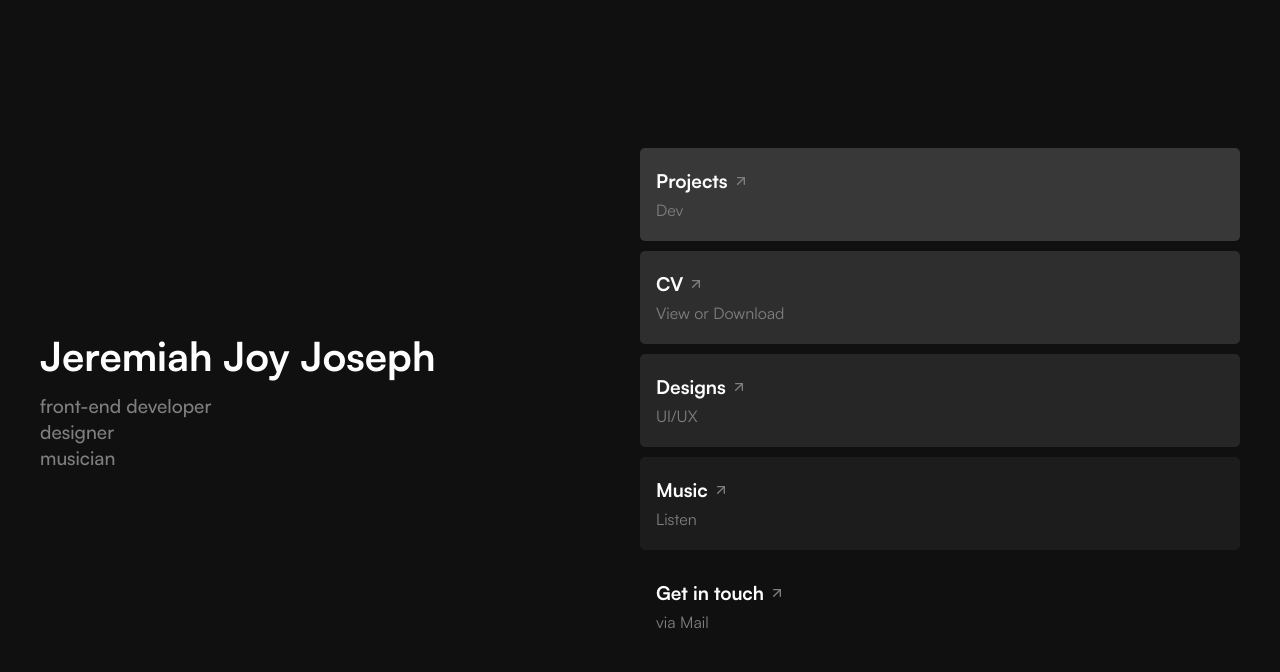
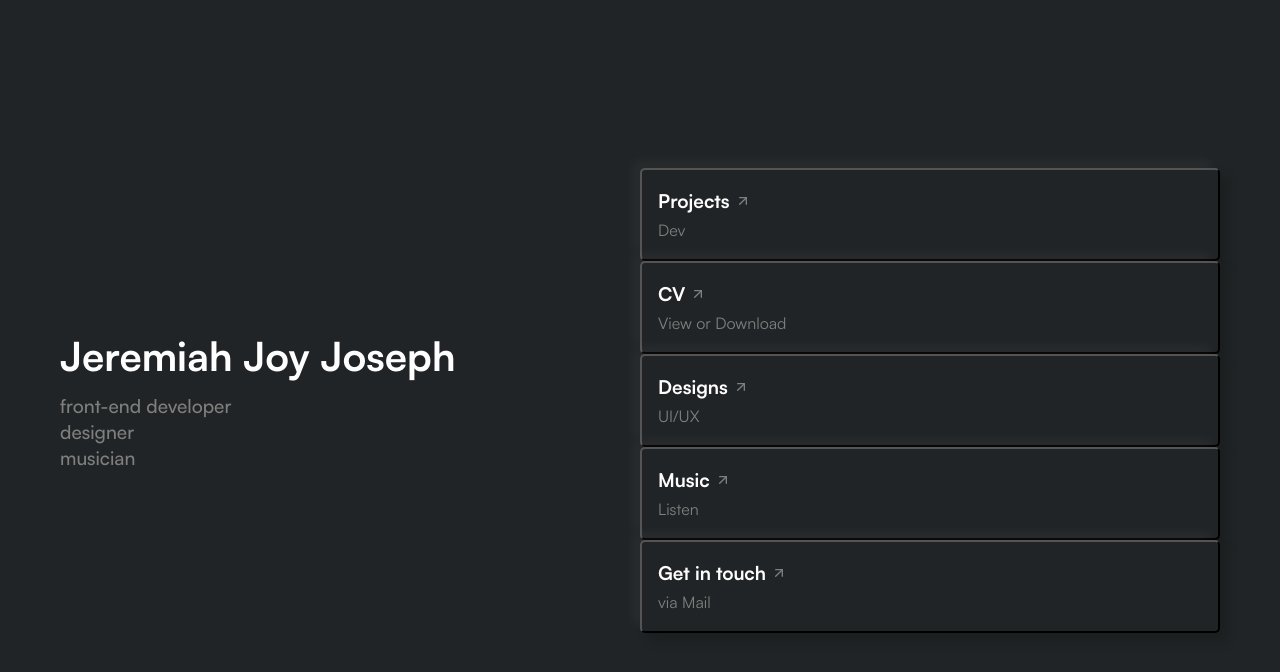
Before and after one commit to jeremiahjoyjoseph/my-web, a React (Create React App) app: page / in a window 1280 px wide. Shown: the top 672 px of the page. Built offline with nearby package versions, Linux system fonts and the light colour scheme.

Commit message:
inProgress : soft UI

```diff
--- a/src/components/organisms/card/card.jsx
+++ b/src/components/organisms/card/card.jsx
@@ -1,11 +1,11 @@
-import _ from 'lodash';
-import { useLocation, useNavigate } from 'react-router';
-import styled from 'styled-components';
-import { useTheme } from '../../../hooks/useTheme';
-import Icon from '../../atoms/Icon';
-import Ripple from '../../atoms/Ripple';
-import { cardClickDelay } from './util';
-import { saveAs } from 'file-saver';
+import _ from "lodash";
+import { useLocation, useNavigate } from "react-router";
+import styled from "styled-components";
+import { useTheme } from "../../../hooks/useTheme";
+import Icon from "../../atoms/Icon";
+import Ripple from "../../molecules/Ripple";
+import { cardClickDelay } from "./util";
+import { saveAs } from "file-saver";
 
 const Card = (props) => {
   const { theme } = useTheme();
@@ -14,26 +14,26 @@ const Card = (props) => {
 
   const handleClick = _.debounce(() => {
     switch (props.data.clickToAction) {
-      case 'navigate':
+      case "navigate":
         navigate(`/${props.data.route}`);
         break;
-      case 'external':
-        window.open(props.data.link, '_blank');
+      case "external":
+        window.open(props.data.link, "_blank");
         break;
-      case 'download':
-        saveAs(props.data.file, 'JeremiahJoyJoseph_Resume.pdf');
+      case "download":
+        saveAs(props.data.file, "JeremiahJoyJoseph_Resume.pdf");
         break;
-      case 'mail':
-        let params = props.data.subject || props.data.body ? '?' : '';
+      case "mail":
+        let params = props.data.subject || props.data.body ? "?" : "";
         if (props.data.subject)
           params += `subject=${encodeURIComponent(props.data.subject)}`;
         if (props.data.body)
-          params += `${props.data.subject ? '&' : ''}body=${encodeURIComponent(
+          params += `${props.data.subject ? "&" : ""}body=${encodeURIComponent(
             props.data.body
           )}`;
         window.open(`mailto:${props.data.email}${params}`);
         break;
-      case 'navigateNested':
+      case "navigateNested":
         navigate(`${location.pathname}/${props.data.route}`);
         break;
       default:
@@ -42,25 +42,20 @@ const Card = (props) => {
   }, cardClickDelay);
 
   return (
-    <Ripple
-      style={{ marginTop: props.index !== 0 ? 10 : 0 }}
-      disableRipple={props.data.clickToAction ? false : true}
-    >
-      <Wrapper
+    <NeuCardButton
+      onClick={handleClick}
       style={props.style}
-        onClick={handleClick}
       theme={theme}
       {...props}
     >
-        <CardTitle className='bold'>
+      <CardTitle className="bold">
         {props.data.title}
         {props.data.clickToAction && (
-            <Icon name='arrow_up_right' style={{ marginLeft: 5 }} />
+          <Icon name="arrow_up_right" style={{ marginLeft: 5 }} />
         )}
       </CardTitle>
       <CardSubtitle theme={theme}>{props.data.subtitle}</CardSubtitle>
-      </Wrapper>
-    </Ripple>
+    </NeuCardButton>
   );
 };
 
@@ -73,10 +68,8 @@ const Wrapper = styled.div`
   background-color: ${(props) => props.theme.colors.cardColors[props.index]};
   border-radius: 5px;
   width: 100%;
-  // &:hover {
-  //   background-color: ${(props) => props.theme.colors.button.background};
-  //   color: ${(props) => props.theme.colors.button.text};
-  // }
+  box-shadow: -8px -8px 12px rgba(255, 255, 255, 0.04),
+    8px 8px 12px rgba(0, 0, 0, 0.16);
 `;
 const CardTitle = styled.h3`
   display: flex;
@@ -89,4 +82,17 @@ const CardSubtitle = styled.h4`
   text-align: left;
 `;
 
+const NeuCardButton = styled.button`
+  height: 93px;
+  display: flex;
+  flex-direction: column;
+  justify-content: center;
+  padding: 0px 16px 0px 16px;
+  background-color: ${(props) => props.theme.colors.cardColors[props.index]};
+  border-radius: 5px;
+  width: 100%;
+  box-shadow: -8px -8px 12px rgba(255, 255, 255, 0.04),
+    8px 8px 12px rgba(0, 0, 0, 0.16);
+`;
+
 export default Card;
--- a/src/containers/dataController/dataContoller.jsx
+++ b/src/containers/dataController/dataContoller.jsx
@@ -12,8 +12,8 @@ const DataController = (props) => {
     <ContentWrapper>
       <TitleSection title={data.title} {...props}>
         {data.subtitle.type === "text"
-          ? data.subtitle.data.map((subtitle_data, index) => (
-              <Subtitle key={index} data={subtitle_data}>
+          ? data.subtitle.data.map((subtitle_data) => (
+              <Subtitle key={`${subtitle_data.title}`} data={subtitle_data}>
                 {subtitle_data.title}
               </Subtitle>
             ))
@@ -22,7 +22,7 @@ const DataController = (props) => {
       <CardsWrapper>
         {Object.keys(data.cards).map((key, index) => (
           <Card
-            key={index}
+            key={key}
             title={data.cards[key].title}
             subtitle={data.cards[key].subtitle}
             data={data.cards[key]}
@@ -35,6 +35,7 @@ const DataController = (props) => {
 };
 
 const ContentWrapper = styled.div`
+  padding: 0px 20px;
   @media ${device.laptop} {
     display: flex;
     height: 100%;
--- a/src/theme/GlobalStyles.jsx
+++ b/src/theme/GlobalStyles.jsx
@@ -1,6 +1,6 @@
-import { createGlobalStyle } from 'styled-components';
-import { device } from '../utils/helperFunctions';
-import fonts from './fonts';
+import { createGlobalStyle } from "styled-components";
+import { device } from "../utils/helperFunctions";
+import fonts from "./fonts";
 
 export const GlobalStyles = createGlobalStyle`
   body {
@@ -66,6 +66,10 @@ export const GlobalStyles = createGlobalStyle`
     font-family: ${({ theme }) => theme.font.regular};
   }
 
+  button {
+    color: ${({ theme }) => theme.colors.text.primary};
+  }
+
   .bold{
     font-weight: ${fonts.weight.bold};
     font-family: ${({ theme }) => theme.font.bold};
--- a/src/theme/schema.json
+++ b/src/theme/schema.json
@@ -5,7 +5,7 @@
       "name": "Dark",
       "colors": {
         "body": {
-          "background": "#101010"
+          "background": "#212426"
         },
         "text": {
           "primary": "#fefefe",
@@ -19,7 +19,7 @@
           "text": "#7e7f7e",
           "opacity": 1
         },
-        "cardColors": ["#383838", "#2E2E2E", "#262626", "#1C1C1C", "#111011"]
+        "cardColors": ["#212426", "#212426", "#212426", "#212426", "#212426"]
       },
       "font": {
         "regular": "SatoshiRegular",
```
Also changed, not shown: src/components/molecules/Ripple.jsx (renamed from src/components/atoms/Ripple.jsx, +9 -9 lines). Lines whose indentation alone changed are shown as unchanged.
